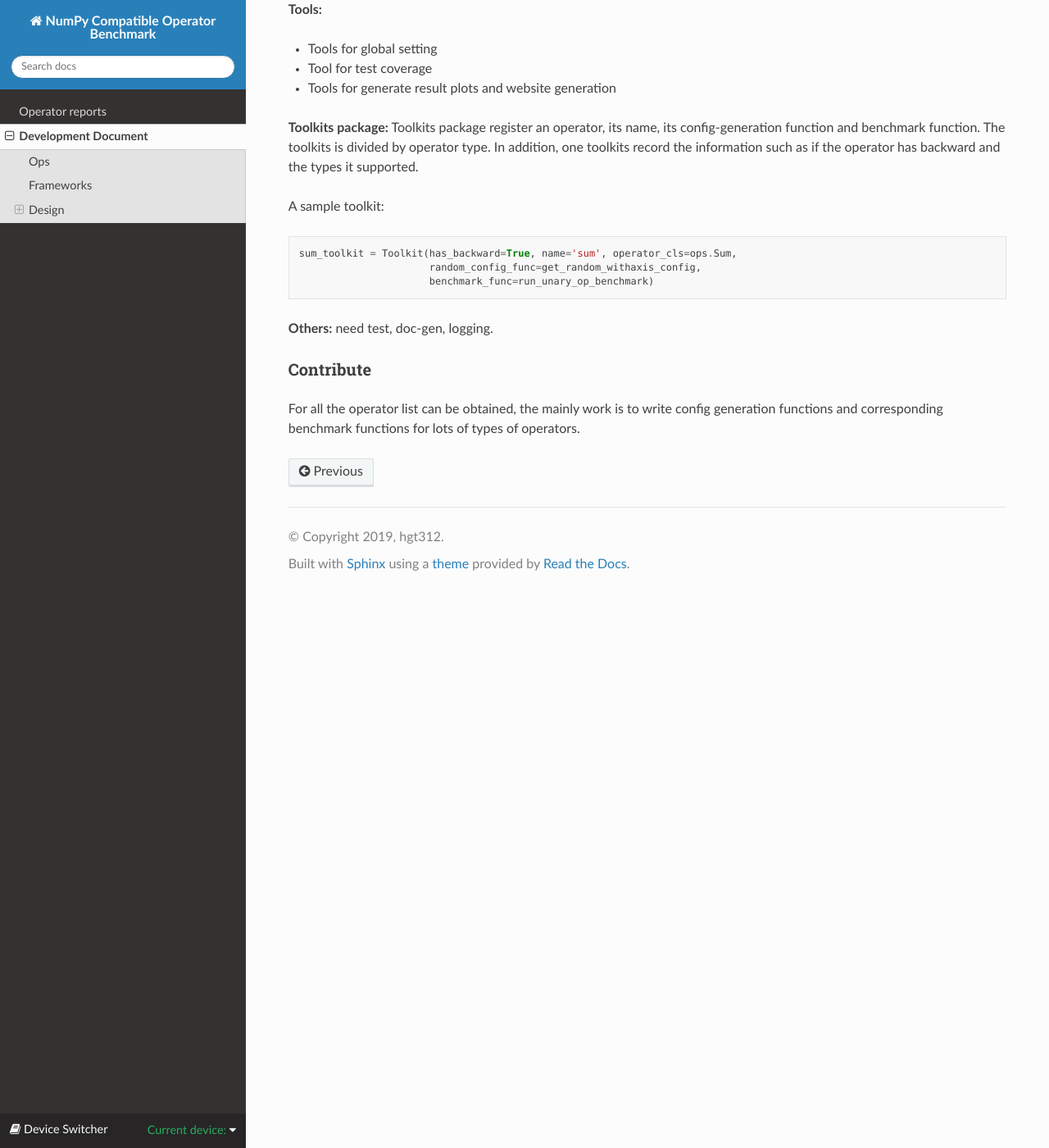
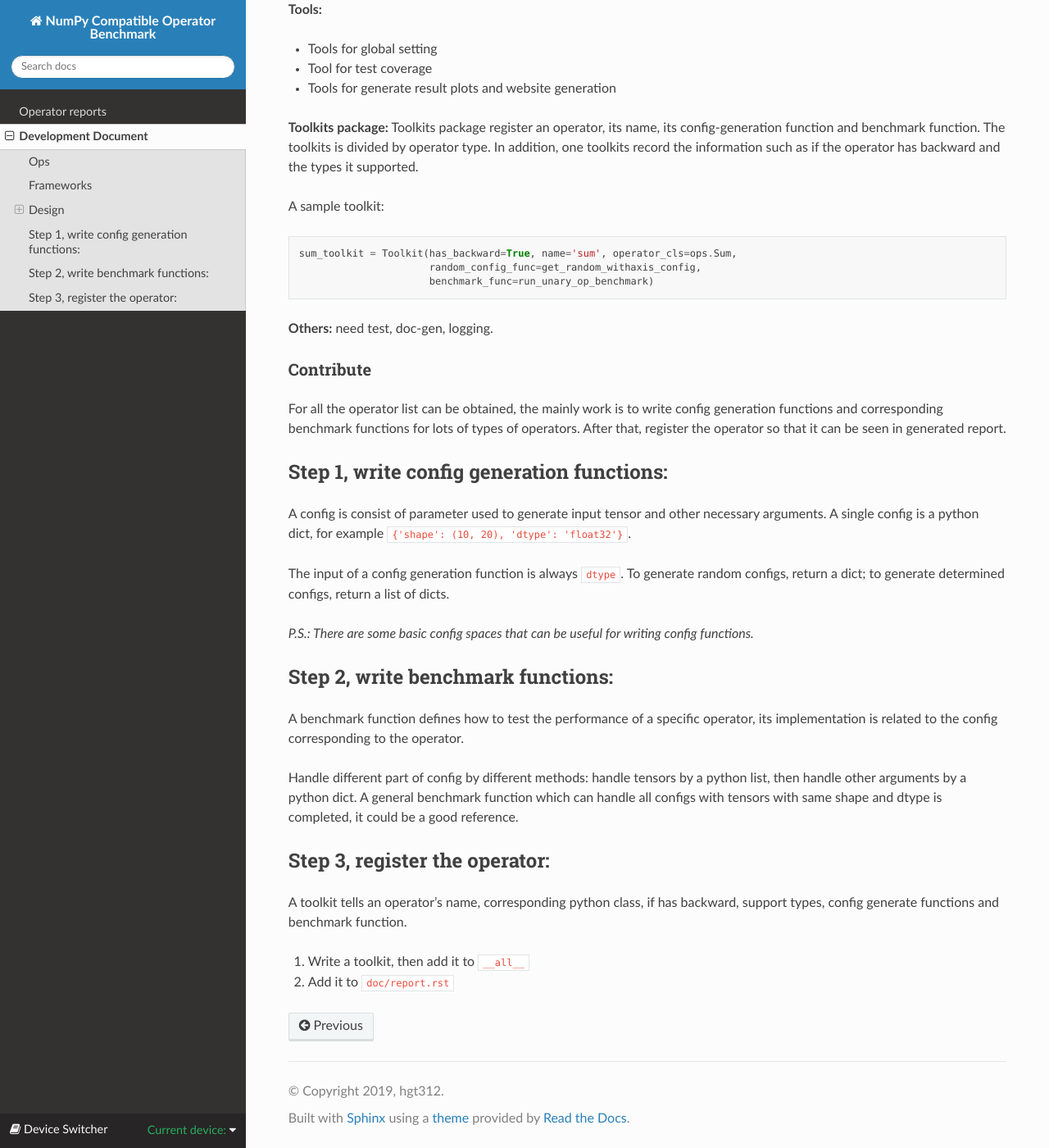
Before and after one commit to hgt312/NumpyXBench, a Sphinx documentation site: the page built from doc/doc.md, in a window 1280 px wide and 1400 px high, scrolled down 1487 px. Shown: the whole window at 82% size. Built offline with Sphinx 7.4.7 and the Read the Docs theme 2.0.0, drawn with Linux system fonts in a browser that asks for light colours; pages that are not in the unit, such as notebooks, are missing from menus.

Commit message:
improve dev doc

```diff
--- a/doc/doc.md
+++ b/doc/doc.md
@@ -72,4 +72,26 @@ sum_toolkit = Toolkit(has_backward=True, name='sum', operator_cls=ops.Sum,
 
 ## Contribute
 
-For all the operator list can be obtained, the mainly work is to write config generation functions and corresponding benchmark functions for lots of types of operators.
+For all the operator list can be obtained, the mainly work is to write config generation functions and corresponding benchmark functions for lots of types of operators. After that, register the operator so that it can be seen in generated report.
+
+### Step 1, write config generation functions:
+
+A config is consist of parameter used to generate input tensor and other necessary arguments. A single config is a python dict, for example `{'shape': (10, 20), 'dtype': 'float32'}`.
+
+The input of a config generation function is always `dtype`. To generate random configs, return a dict; to generate determined configs, return a list of dicts.
+
+*P.S.: There are some basic config spaces that can be useful for writing config functions.*
+
+### Step 2, write benchmark functions:
+
+A benchmark function defines how to test the performance of a specific operator, its implementation is related to the config corresponding to the operator.
+
+Handle different part of config by different methods: handle tensors by a python list, then handle other arguments by a python dict. A general benchmark function which can handle all configs with tensors with same shape and dtype is completed, it could be a good reference.
+
+### Step 3, register the operator:
+
+A toolkit tells an operator's name, corresponding python class, if has backward, support types, config generate functions and benchmark function.
+
+1. Write a toolkit, then add it to `__all__`
+
+2. Add it to `doc/report.rst`
```
